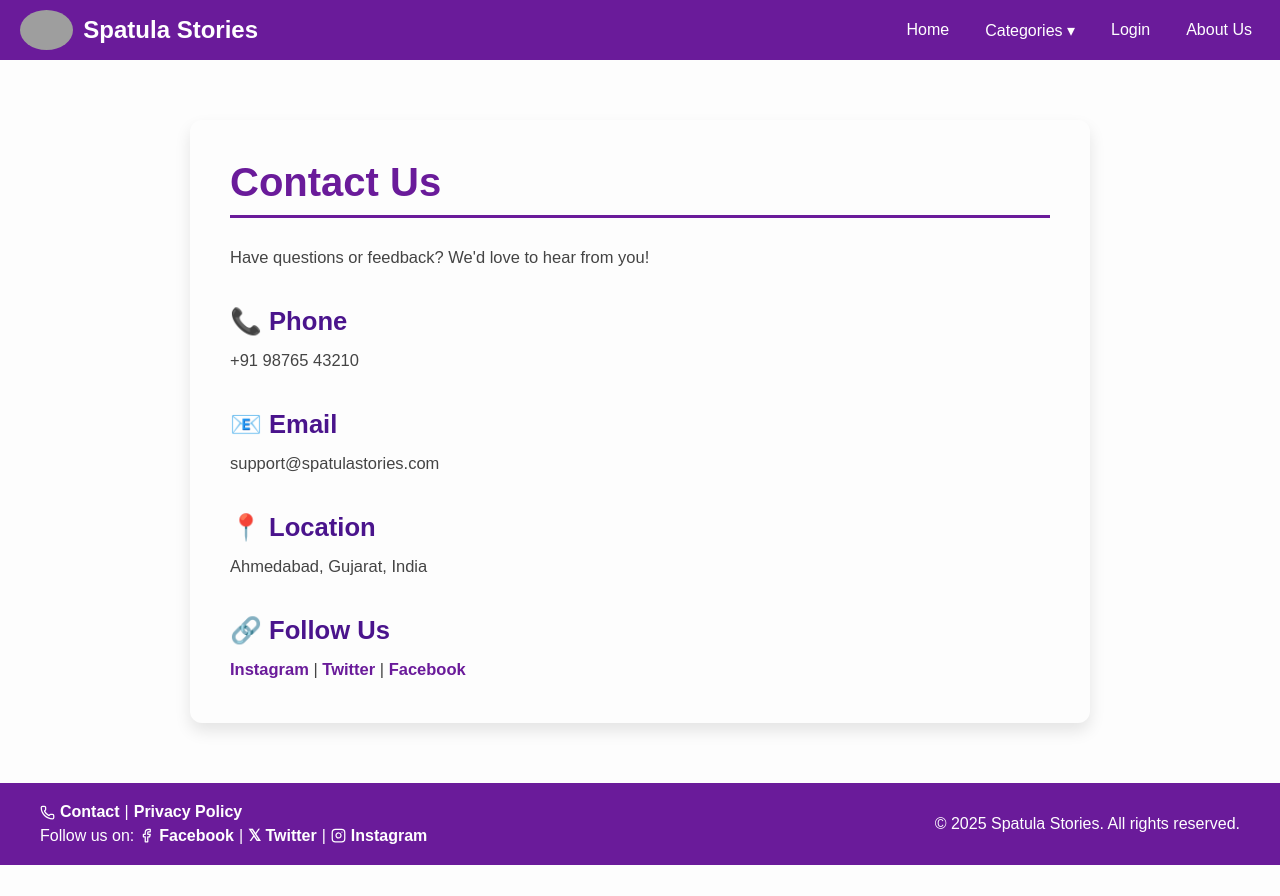
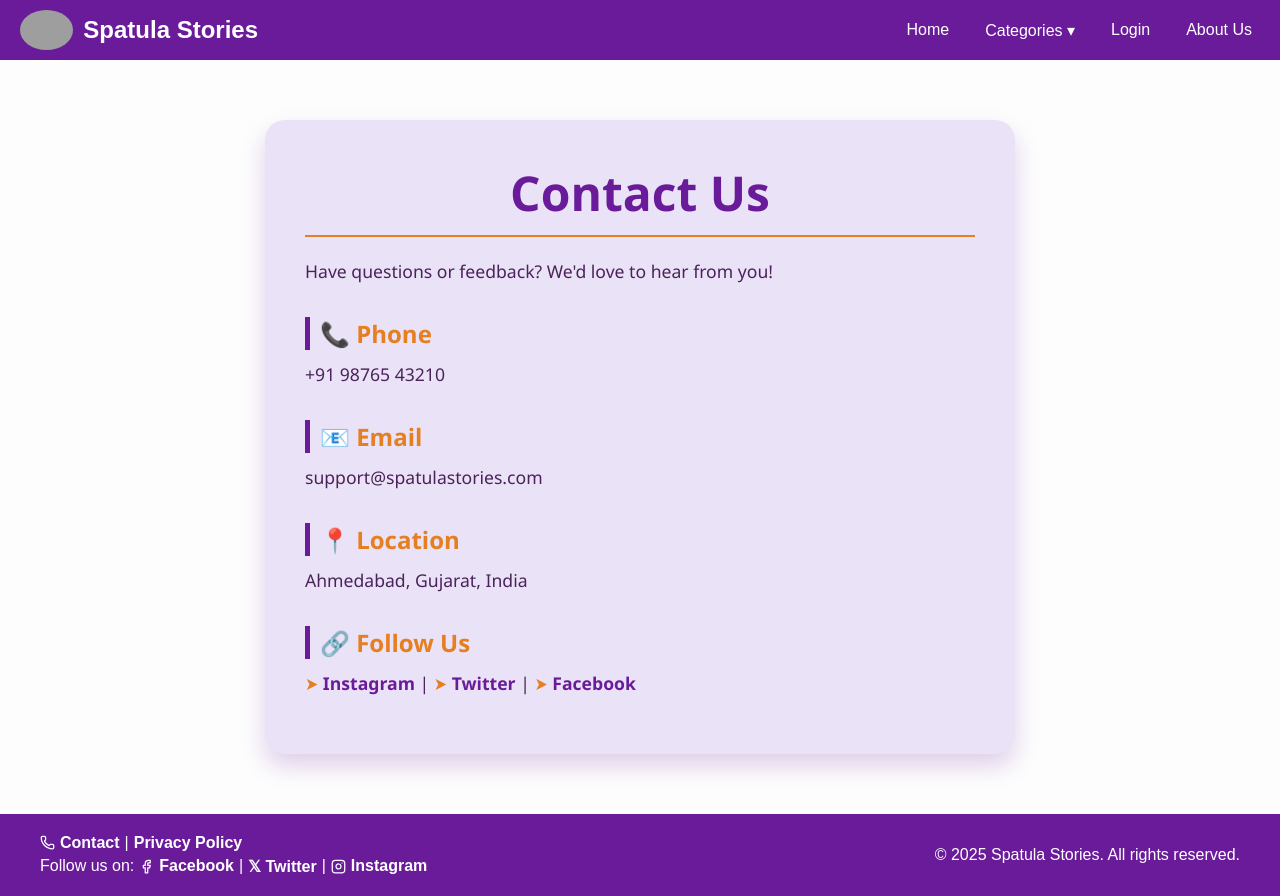
Before and after one commit to nidhichavda209/Spatula-Stories, a React (Create React App) app: page /contact in a window 1280 px wide. Before the commit the page ends 865 px from the top, so only its background shows below. Built offline with nearby package versions, Linux system fonts and the light colour scheme; grey boxes are pictures that could not be loaded.

Commit message:
css to privacy,contact

```diff
--- a/src/index.css
+++ b/src/index.css
@@ -329,7 +329,7 @@ margin-top: 20px;
 }
 
 
-/* Enhance About Page Container */
+/* Enhance Contact Page Container */
 .page-container {
   max-width: 900px;
   margin: 60px auto;
@@ -384,3 +384,160 @@ margin-top: 20px;
 .page-container:last-child {
   margin-bottom: 80px;
 }
+
+
+/* About us page */
+
+.contact-page-container {
+  max-width: 750px;
+  margin: 60px auto;
+  padding: 40px;
+  background-color: #eae2f6;
+  border-radius: 20px;
+  box-shadow: 0 12px 24px rgba(106, 27, 154, 0.2);
+  font-family: "Segoe UI", Tahoma, Geneva, Verdana, sans-serif;
+  color: #333;
+  animation: fadeIn 0.8s ease-in-out;
+}
+
+@keyframes fadeIn {
+  from { opacity: 0; transform: translateY(20px); }
+  to { opacity: 1; transform: translateY(0); }
+}
+
+.contact-page-container h1 {
+  font-size: 3rem;
+  margin-bottom: 20px;
+  color: #6a1b9a;
+  text-align: center;
+  border-bottom: 2px solid #E67E22;
+  padding-bottom: 10px;
+}
+
+.contact-page-container h2 {
+  margin-top: 30px;
+  font-size: 1.5rem;
+  color: #E67E22;
+  border-left: 5px solid #6a1b9a;
+  padding-left: 10px;
+}
+
+.contact-page-container p {
+  font-size: 1.1rem;
+  margin: 10px 0 15px;
+  line-height: 1.7;
+  color: #4a235a;
+}
+
+.contact-page-container a {
+  color: #6a1b9a;
+  font-weight: 600;
+  text-decoration: none;
+  transition: all 0.3s ease;
+}
+
+.contact-page-container a:hover {
+  color: #E67E22;
+  text-decoration: underline;
+  letter-spacing: 0.5px;
+}
+
+.contact-page-container a::before {
+  content: "➤ ";
+  color: #E67E22;
+}
+
+@media screen and (max-width: 768px) {
+  .contact-page-container {
+    padding: 25px;
+  }
+
+  .contact-page-container h1 {
+    font-size: 2.2rem;
+  }
+
+  .contact-page-container h2 {
+    font-size: 1.3rem;
+  }
+}
+
+/* Privacy Policy page */
+.privacy-page-container {
+  max-width: 800px;
+  margin: 60px auto;
+  padding: 40px;
+  background-color: #eae2f6;
+  border-radius: 20px;
+  box-shadow: 0 12px 24px rgba(106, 27, 154, 0.15);
+  font-family: "Segoe UI", Tahoma, Geneva, Verdana, sans-serif;
+  color: #333;
+  animation: fadeIn 0.8s ease-in-out;
+}
+
+@keyframes fadeIn {
+  from { opacity: 0; transform: translateY(20px); }
+  to { opacity: 1; transform: translateY(0); }
+}
+
+.privacy-page-container h1 {
+  font-size: 3rem;
+  margin-bottom: 20px;
+  color: #6a1b9a;
+  text-align: center;
+  border-bottom: 3px solid #E67E22;
+  padding-bottom: 12px;
+}
+
+.privacy-page-container h2 {
+  margin-top: 30px;
+  font-size: 1.6rem;
+  color: #E67E22;
+  border-left: 6px solid #6a1b9a;
+  padding-left: 12px;
+}
+
+.privacy-page-container p {
+  font-size: 1.1rem;
+  margin: 10px 0 15px;
+  line-height: 1.8;
+  color: #4a235a;
+}
+
+.privacy-page-container ul {
+  padding-left: 20px;
+  margin-bottom: 20px;
+}
+
+.privacy-page-container li {
+  margin-bottom: 10px;
+  font-size: 1.05rem;
+  color: #2c2c54;
+  position: relative;
+  padding-left: 20px;
+}
+
+.privacy-page-container li::before {
+  content: "✔";
+  position: absolute;
+  left: 0;
+  color: #6a1b9a;
+  font-weight: bold;
+}
+
+strong {
+  color: #6a1b9a;
+}
+
+@media screen and (max-width: 768px) {
+  .privacy-page-container {
+    padding: 25px;
+  }
+
+  .privacy-page-container h1 {
+    font-size: 2.2rem;
+  }
+
+  .privacy-page-container h2 {
+    font-size: 1.3rem;
+  }
+}
--- a/src/pages/Contact.js
+++ b/src/pages/Contact.js
@@ -2,7 +2,7 @@ import React from "react";
 
 const Contact = () => {
   return (
-    <div className="page-container">
+    <div className="contact-page-container">
       <h1>Contact Us</h1>
       <p>Have questions or feedback? We'd love to hear from you!</p>
 
--- a/src/pages/PrivacyPolicy.js
+++ b/src/pages/PrivacyPolicy.js
@@ -2,7 +2,7 @@ import React from "react";
 
 const PrivacyPolicy = () => {
   return (
-    <div className="page-container">
+    <div className="privacy-page-container">
       <h1>Privacy Policy</h1>
       <p>At Spatula Stories, we take your privacy seriously. Here's how we protect your data:</p>
 
```
